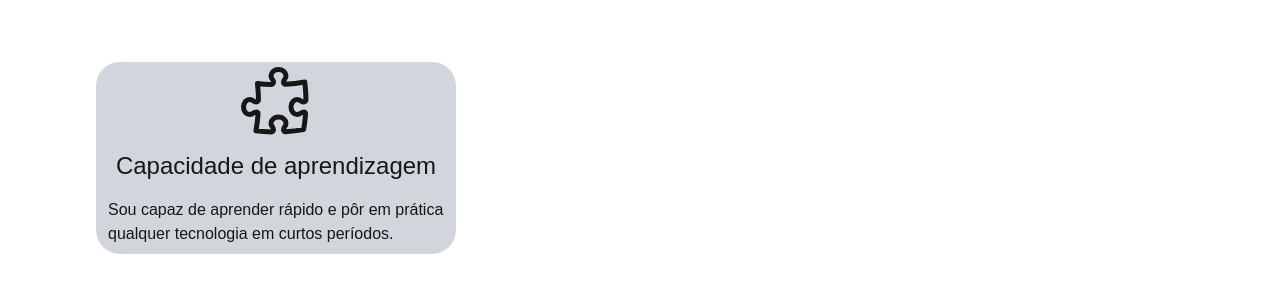
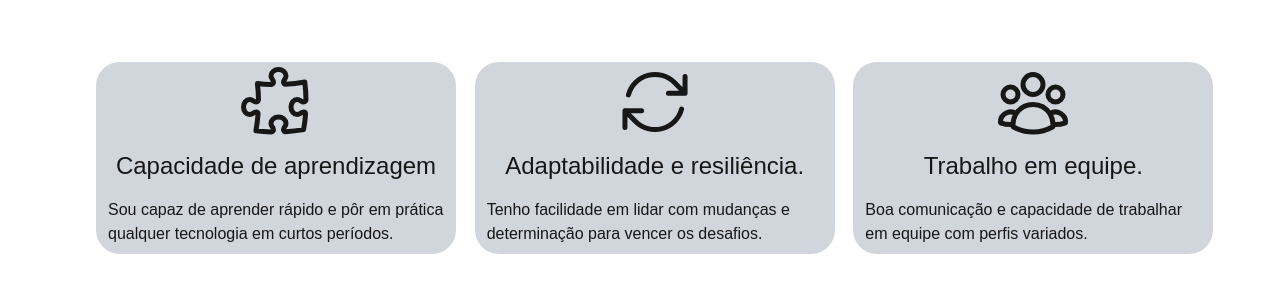
Before and after one commit to Matiasply/myLanding_page, a Next.js app in the folder landing_page/: page / in a window 1280 px wide. Shown: the part 1266-1558 px from the top of the page. Built offline with nearby package versions, Linux system fonts and the light colour scheme.

Commit message:
Finalizando softskills

```diff
--- a/landing_page/app/_components/about.tsx
+++ b/landing_page/app/_components/about.tsx
@@ -1,6 +1,8 @@
 import Image from "next/image"
 import provImage from "../../public/prov.jpeg"
 import { PuzzlePieceIcon } from "@heroicons/react/24/outline"
+import { ArrowPathIcon } from "@heroicons/react/24/outline"
+import { UserGroupIcon } from "@heroicons/react/24/outline"
 
 export function About() {
     return (
@@ -21,7 +23,7 @@ export function About() {
                     Ciência de Dados & Inteligência Artificial na Universidade Federal da Paraíba.
                     Ainda não encontrei uma área de interesse nesse vasto mundo da tecnologia, mas
                     tenho me aventurado bastante em desenvolvimento web fullstack. Busco experiências
-                    práticas e desafios, afim de crescer perante os obstáculos.
+                    práticas e desafios, a fim de crescer perante os obstáculos.
                 </p>
 
             </div>
@@ -36,6 +38,18 @@ export function About() {
                 <p className="px-3 py-2">Sou capaz de aprender rápido e pôr em prática qualquer tecnologia em curtos períodos.</p>
             </div>
 
+            <div className="bg-gray-300 w-90 flex flex-col items-center gap-2 rounded-3xl relative">
+                <ArrowPathIcon className="w-20 h-20"/>
+                <h3 className="text-2xl">Adaptabilidade e resiliência.</h3>
+                <p className="px-3 py-2">Tenho facilidade em lidar com mudanças e determinação para vencer os desafios.</p>
+            </div>
+
+            <div className="bg-gray-300 w-90 flex flex-col items-center gap-2 rounded-3xl relative">
+                <UserGroupIcon className="w-20 h-20"/>
+                <h3 className="text-2xl">Trabalho em equipe.</h3>
+                <p className="px-3 py-2">Boa comunicação e capacidade de trabalhar em equipe com perfis variados.</p>
+            </div>
+
            </div>
 
         </section>
```
